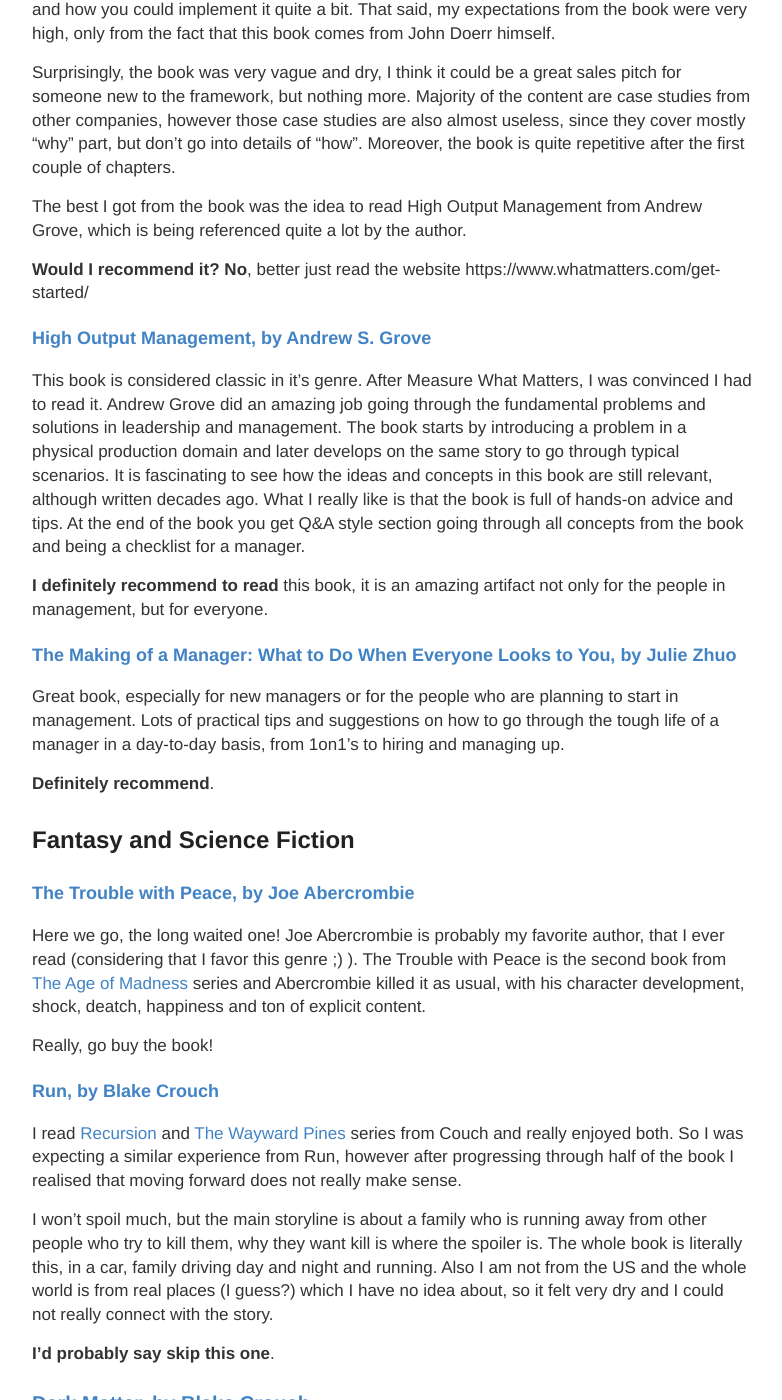
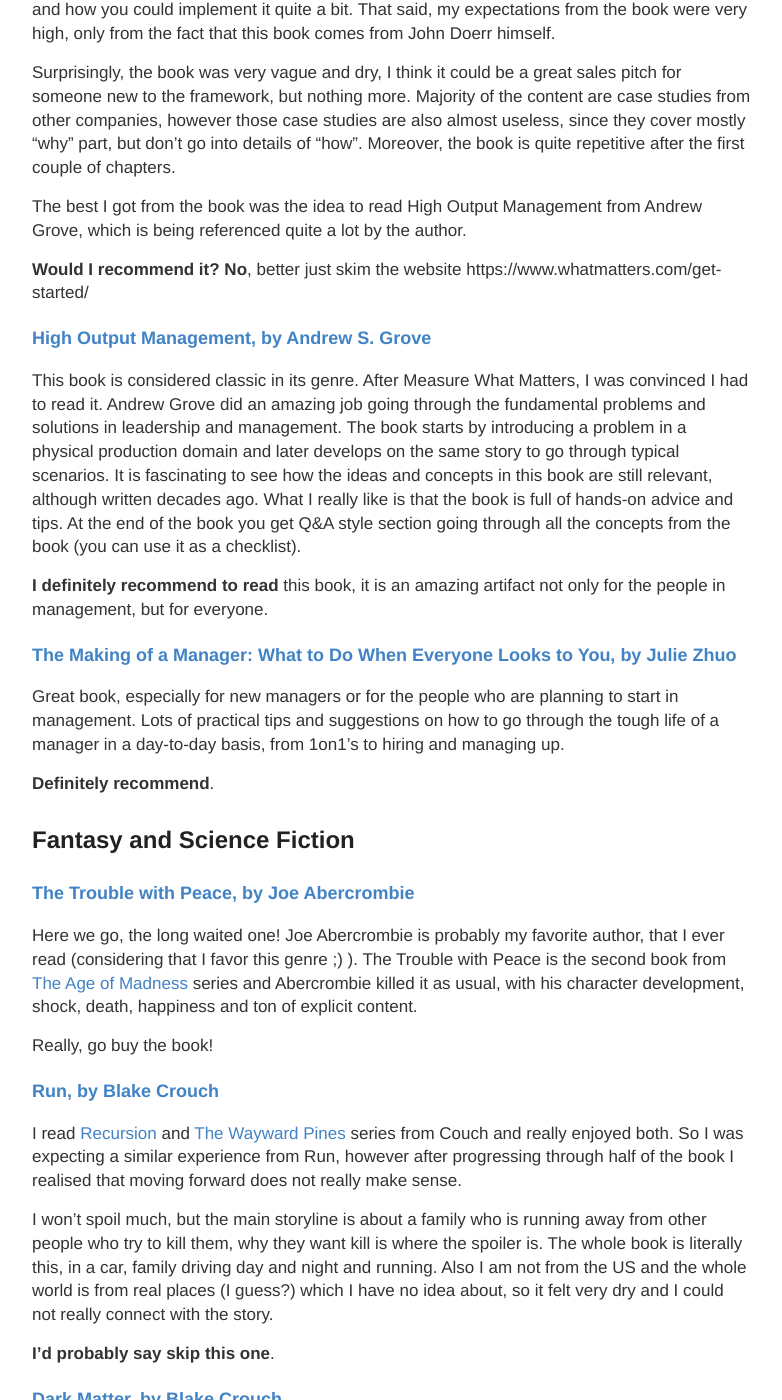
Before and after one commit to vtorosyan/vtorosyan.github.io, a Jekyll site: the page built from _posts/2020/11/2020-11-25-reading-in-november.md, in a window 1280 px wide and 1400 px high, scrolled down 1175 px. Shown: the whole window, without its empty margins (248-1030 px from the left). Built offline with Jekyll 4.4.1, drawn with Linux system fonts in a browser that asks for light colours; comment, search, counter and statistics services are not loaded.

Commit message:
Reading in November

```diff
--- a/_posts/2020/11/2020-11-25-reading-in-november.md
+++ b/_posts/2020/11/2020-11-25-reading-in-november.md
@@ -31,11 +31,11 @@
 
 The best I got from the book was the idea to read High Output Management from Andrew Grove, which is being referenced quite a lot by the author.
 
-**Would I recommend it? No**, better just read the website https://www.whatmatters.com/get-started/
+**Would I recommend it? No**, better just skim the website https://www.whatmatters.com/get-started/
 
 #### [High Output Management, by Andrew S. Grove](https://www.goodreads.com/book/show/324750.High_Output_Management){:target="_blank"}
 
-This book is considered classic in it's genre. After Measure What Matters, I was convinced I had to read it. Andrew Grove did an amazing job going through the fundamental problems and solutions in leadership and management. The book starts by introducing a problem in a physical production domain and later develops on the same story to go through typical scenarios. It is fascinating to see how the ideas and concepts in this book are still relevant, although written decades ago. What I really like is that the book is full of hands-on advice and tips. At the end of the book you get Q&A style section going through all concepts from the book and being a checklist for a manager.
+This book is considered classic in its genre. After Measure What Matters, I was convinced I had to read it. Andrew Grove did an amazing job going through the fundamental problems and solutions in leadership and management. The book starts by introducing a problem in a physical production domain and later develops on the same story to go through typical scenarios. It is fascinating to see how the ideas and concepts in this book are still relevant, although written decades ago. What I really like is that the book is full of hands-on advice and tips. At the end of the book you get Q&A style section going through all the concepts from the book (you can use it as a checklist).
 
 **I definitely recommend to read** this book, it is an amazing artifact not only for the people in management, but for everyone.
 
@@ -49,7 +49,7 @@
 
 #### [The Trouble with Peace, by Joe Abercrombie](https://www.goodreads.com/book/show/40701777-the-trouble-with-peace){:target="_blank"}
 
-Here we go, the long waited one! Joe Abercrombie is probably my favorite author, that I ever read (considering that I favor this genre ;) ). The Trouble with Peace is the second book from [The Age of Madness](https://www.goodreads.com/series/211497-the-age-of-madness){:target="_blank"} series and Abercrombie killed it as usual, with his character development, shock, deatch, happiness and ton of explicit content.
+Here we go, the long waited one! Joe Abercrombie is probably my favorite author, that I ever read (considering that I favor this genre ;) ). The Trouble with Peace is the second book from [The Age of Madness](https://www.goodreads.com/series/211497-the-age-of-madness){:target="_blank"} series and Abercrombie killed it as usual, with his character development, shock, death, happiness and ton of explicit content.
 
 Really, go buy the book!
 
@@ -61,10 +61,10 @@
 
 **I'd probably say skip this one**.
 
-### [Dark Matter, by Blake Crouch](https://www.goodreads.com/book/show/27833670-dark-matter){:target="_blank"}
+#### [Dark Matter, by Blake Crouch](https://www.goodreads.com/book/show/27833670-dark-matter){:target="_blank"}
 
 Picked this after Run, since the reviews were good. The storeline is interesting, easy to read, but very similar to Recursion and other books from Couch. The more I read the author the more I have a feeling that they are just repeating themselves. I think this is the last book for me from Couch.
 
-### [Oathbringer, The Stormlight Archive #3, by Brandon Sanderson](https://www.goodreads.com/book/show/34002132-oathbringer){:target="_blank"}
+#### [Oathbringer, The Stormlight Archive #3, by Brandon Sanderson](https://www.goodreads.com/book/show/34002132-oathbringer){:target="_blank"}
 
 Oathbringer is the 3rd book in [The Stormlight Archive](https://www.goodreads.com/series/49075-the-stormlight-archive){:target="_blank"} sequence. I actually read it some time ago, however since the [Rhythm of War](https://www.goodreads.com/book/show/49021976-rhythm-of-war){:target="_blank"} came out, I picked the previous one for re-reading. One thing I like most about the series, is you read _a lot_ and can't put away the book, however if you look back nothing really happened! I find it quite interesting how Sanderson does this, as usually I can't progress with books where nothing happens :) **Recommended!**
```
